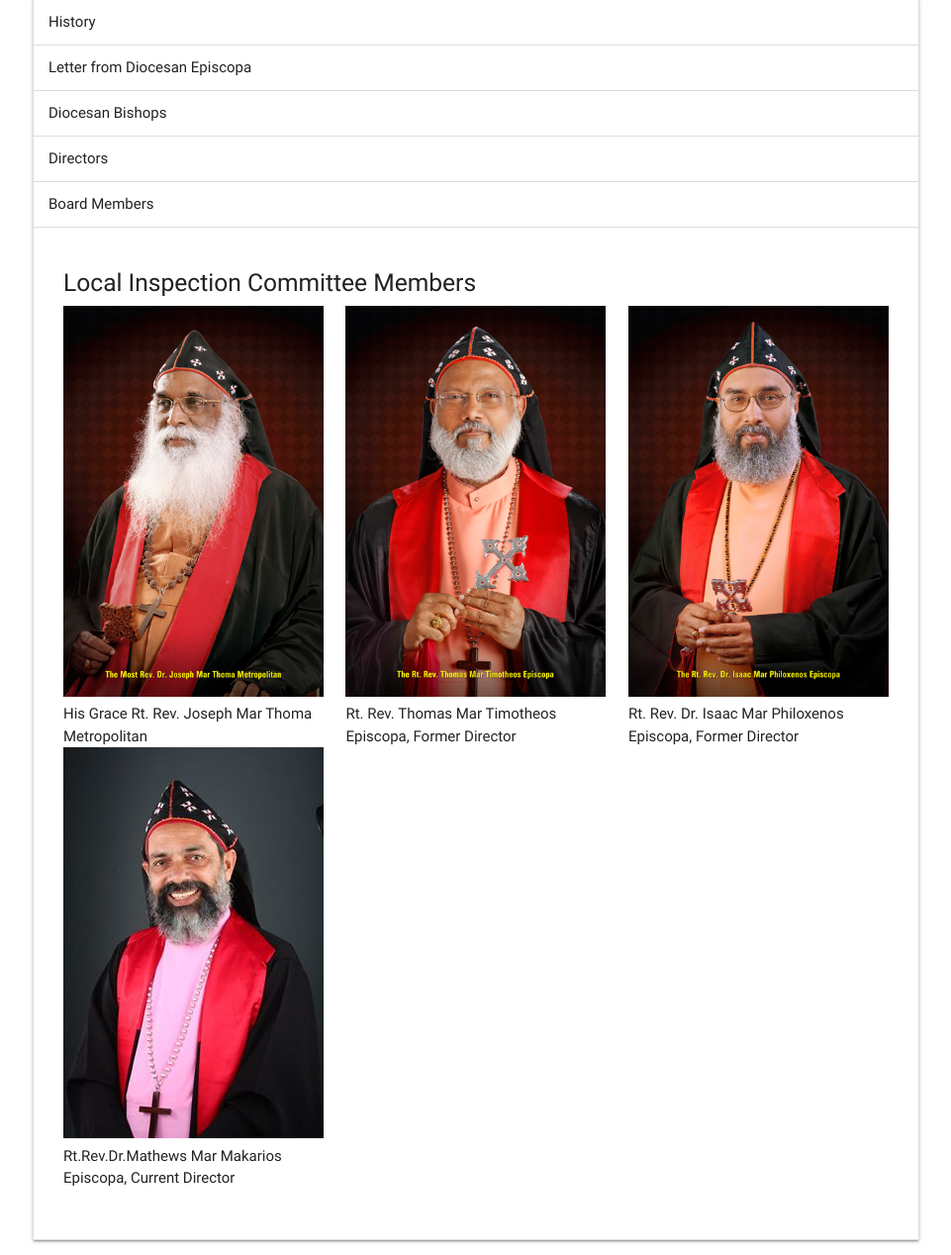
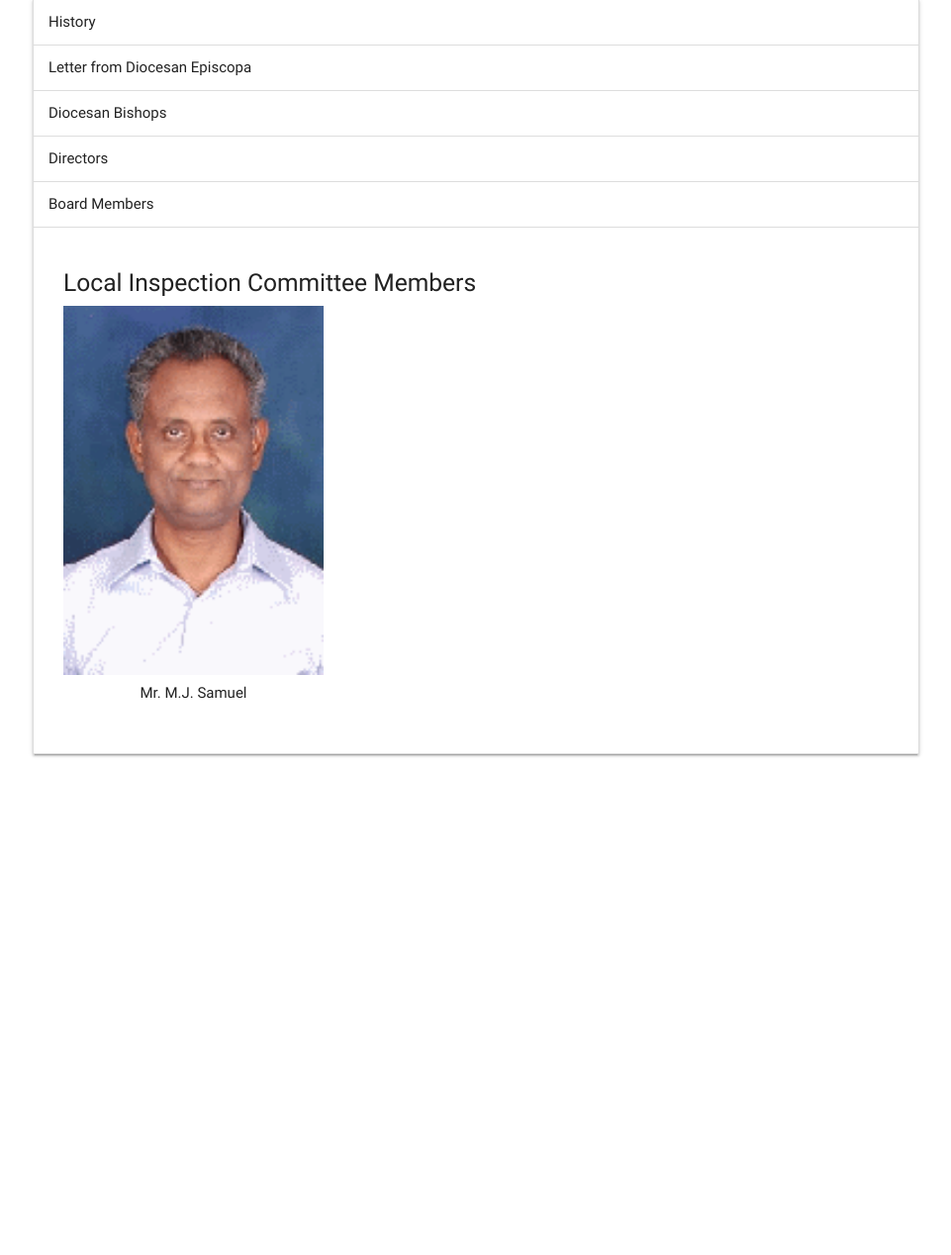
Before and after one commit to tcabraham03/guidance-center-vellore-master, a PHP site: page /about.html in a window 1280 px wide, after a click on "Board Members". Shown: the part 236-1504 px from the top of the page at 99% size, without its empty margins (159-1120 px from the left). After the commit the page ends 1001 px from the top, so only its background shows below. Run offline with PHP 8.4, Linux system fonts and the light colour scheme.

Commit message:
Few changes in index and about

```diff
--- a/about.html
+++ b/about.html
@@ -58,7 +58,7 @@
                     <div class="row">
                         <div class="col s6 m4 director">
                             <img src="images/HisGraceTheMetropolitan.jpg"/>
-                            His Grace Rt. Rev. Joseph Mar Thoma Metropolitan
+                            His Grace Rt. Rev. Joseph Mar Thoma Metropolitan, Patron
                         </div>
                         <div class="col s6 m4 director">
                              <img src="images/Rt.Rev.ThomasMarTimotheosEpiscopa.jpg"/>
@@ -83,21 +83,10 @@
                     <h5>Directors</h5>
                     <div class="row">
                         <div class="col s6 m4 director">
-                            <img src="images/HisGraceTheMetropolitan.jpg"/>
-                            His Grace Rt. Rev. Joseph Mar Thoma Metropolitan
+                            <img src="images/Sam Achen.jpg"/>
+                            Rev. Sam Lukose Kulakkada, Former Director
                         </div>
-                        <div class="col s6 m4 director">
-                             <img src="images/Rt.Rev.ThomasMarTimotheosEpiscopa.jpg"/>
-                             Rt. Rev. Thomas Mar Timotheos Episcopa, Former Director
-                        </div>
-                        <div class="col s6 m4 director">
-                            <img src="images/Rt.Rev.Dr.IsaacMarPhiloxenosEpiscopa.jpg"/>
-                            Rt. Rev. Dr. Isaac Mar Philoxenos Episcopa, Former Director
-                        </div>
-                        <div class="col s6 m4 director">
-                            <img src="images/Markarios_Thirumeni.jpg"/>
-                            Rt.Rev.Dr.Mathews Mar Makarios Episcopa, Current Director
-                        </div>
+
                     </div>
                 </div>
             </div>
@@ -109,21 +98,10 @@
                     <h5>Local Inspection Committee Members</h5>
                     <div class="row">
                         <div class="col s6 m4 director">
-                            <img src="images/HisGraceTheMetropolitan.jpg"/>
-                            His Grace Rt. Rev. Joseph Mar Thoma Metropolitan
+                            <img src="images/Samuel.png"/>
+                            <center>Mr. M.J. Samuel</center>
                         </div>
-                        <div class="col s6 m4 director">
-                             <img src="images/Rt.Rev.ThomasMarTimotheosEpiscopa.jpg"/>
-                             Rt. Rev. Thomas Mar Timotheos Episcopa, Former Director
-                        </div>
-                        <div class="col s6 m4 director">
-                            <img src="images/Rt.Rev.Dr.IsaacMarPhiloxenosEpiscopa.jpg"/>
-                            Rt. Rev. Dr. Isaac Mar Philoxenos Episcopa, Former Director
-                        </div>
-                        <div class="col s6 m4 director">
-                            <img src="images/Markarios_Thirumeni.jpg"/>
-                            Rt.Rev.Dr.Mathews Mar Makarios Episcopa, Current Director
-                        </div>
+
                     </div>
                 </div>
             </div>
--- a/styles/style.css
+++ b/styles/style.css
@@ -9,12 +9,20 @@
 	color: #94D0E7;
 }
 
+.custom-bodycontent{
+	font-size: 17px
+}
+
 .custom-header{
 	font-size: 36px;
 }
 
 .custom-sub-header{
 	font-size: 20px;
+}
+
+.custom-subsub-header{
+	font-size: 25px;
 }
 
 .liz-orange-text{
```
Also changed, not shown: index.html (+12 -3 lines), images/Sam Achen.jpg (added), images/Samuel.png (added).
